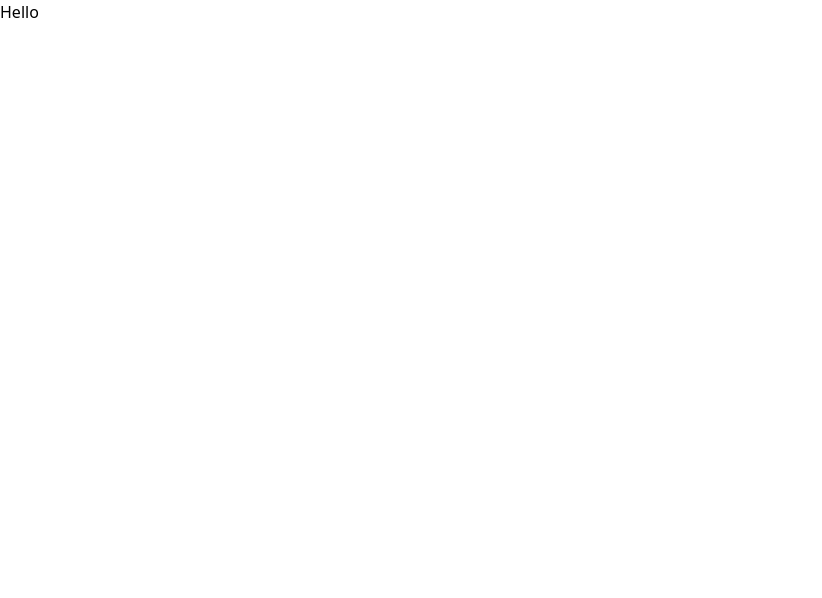
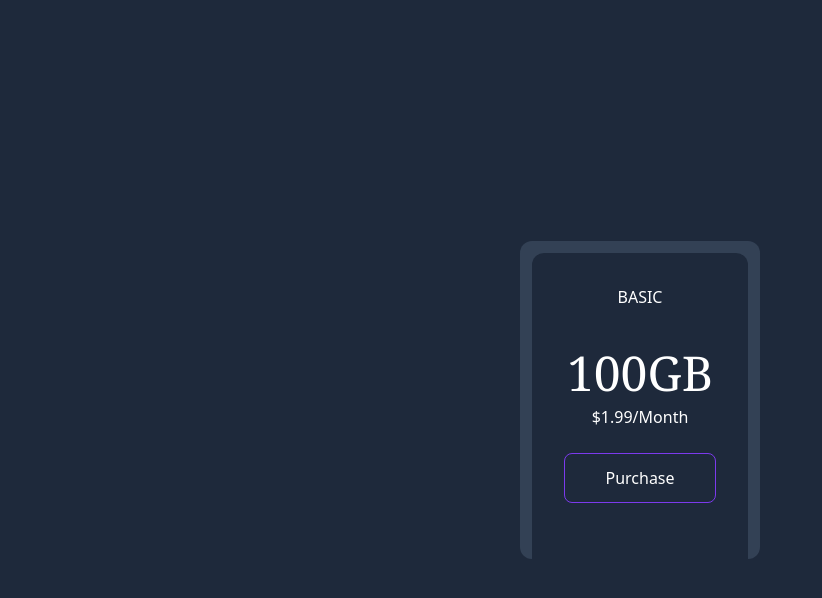
Before and after one commit to jaspreet338/Tailwind-css-project, a plain HTML site: page pricing-cards/index.html in a window 1280 px wide. Shown: the whole page, without its empty margins (0-822 px from the left). Drawn offline with nearby package versions, Linux system fonts and the light colour scheme.

Commit message:
added card

```diff
--- a/pricing-cards/index.html
+++ b/pricing-cards/index.html
@@ -8,6 +8,23 @@
     <title>Pricing cards</title>
 </head>
 <body>
-   Hello
+   <!-- Global container -->
+   <div class="flex items-center justify-center min-h-screen bg-slate-800">
+     <!-- inner container -->
+    <div class="flex flex-col my-6 space-y-6 md:space-y-0 md:space-x-6 md:flex-row md:my-0">
+        <!-- Col 1 -->
+        <div class="bg-slate-700 rounded-xl text-white">
+            <!-- upper container -->
+            <div class="p-8 mx-3 mt-3 rounded-t-xl bg-slate-800">
+                <div class="text-center uppercase">Basic</div>
+                <h2 class="mt-10 font-serif text-5xl text-center">100GB</h2>
+                <h3 class="mt-2 text-center">$1.99/Month</h3>
+                <div class="flex justify-center">
+                    <a href="#" class="inline-block px-10 py-3 my-6 text-center border border-violet-600 rounded-lg duration-200 hover:bg-violet-800 hover:border-violet-800">Purchase</a>
+                </div>
+            </div>
+        </div>
+    </div>
+   </div>
 </body>
 </html>
```
